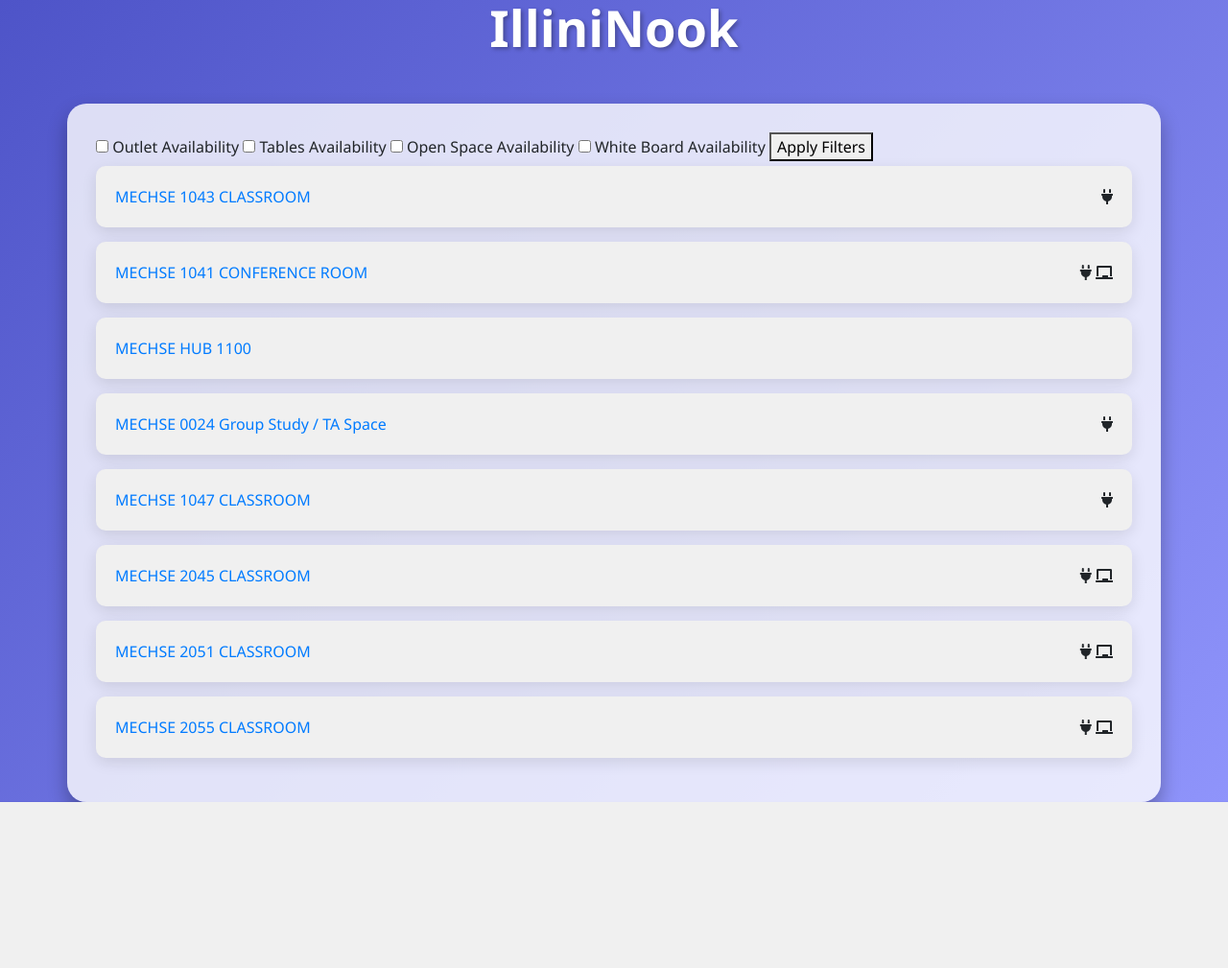
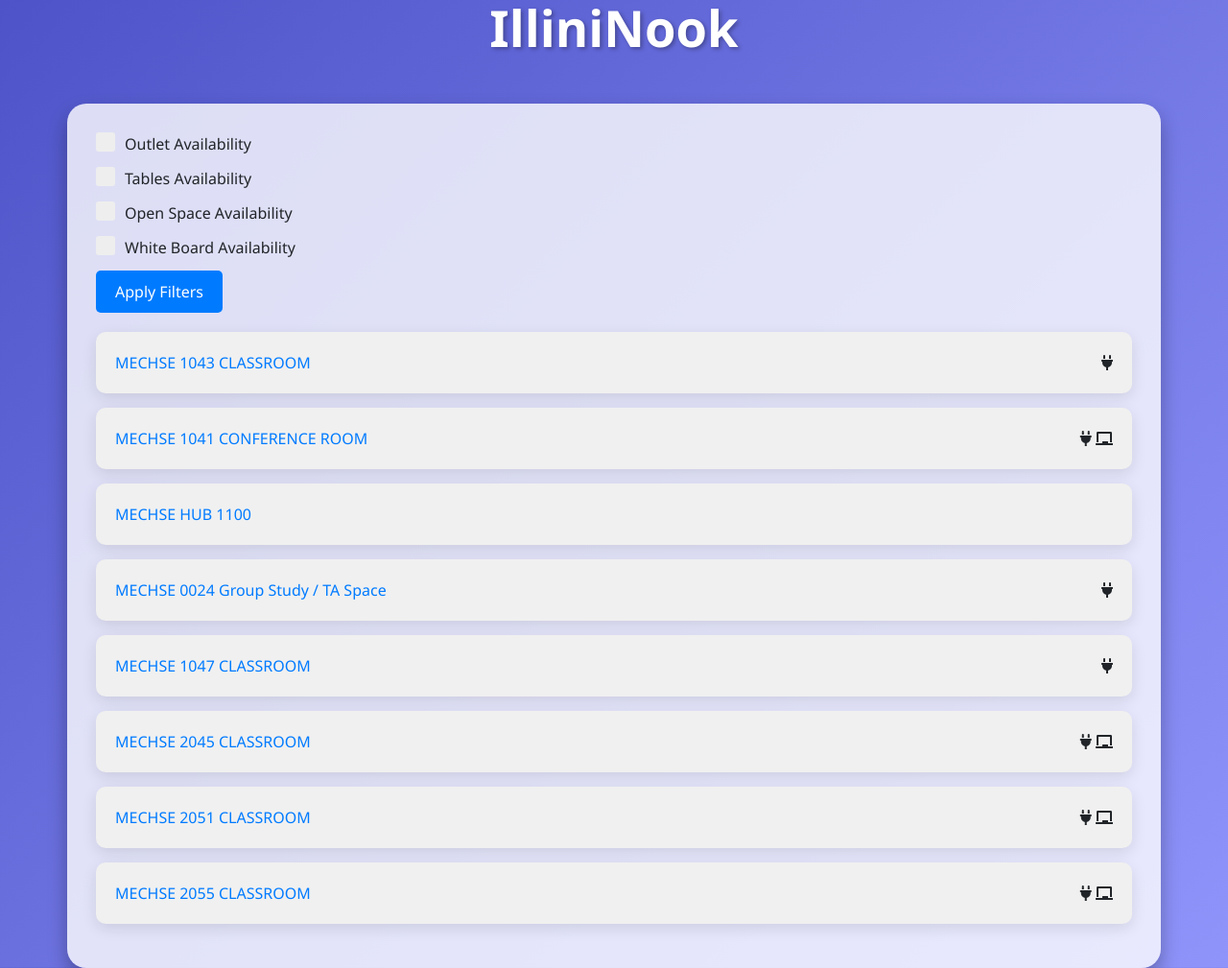
Before and after one commit to minyoung-21/hackillinois, a Django app: page /study_space_finder/ in a window 1280 px wide; the page is wider, and only the part inside the window is pictured. Shown: that part at 96% size. Before the commit the page ends 836 px from the top of that part, so only its background shows below. Run offline with Django 5.2, Linux system fonts and the light colour scheme; data comes from the database, SQL or seed files in the repository; some libraries are stand-ins or nearby versions.

Commit message:
checkbox UI

```diff
--- a/uiuc_study_space/study_space_finder/templates/list.html
+++ b/uiuc_study_space/study_space_finder/templates/list.html
@@ -2,12 +2,12 @@
 {% block title %} Study Spaces {% endblock %}
 
 {% block content %}
-<form method="GET" action="{% url 'list_view' %}">
-    <label><input type="checkbox" name="outlet_availability"> Outlet Availability</label>
-    <label><input type="checkbox" name="tables_availability"> Tables Availability</label>
-    <label><input type="checkbox" name="open_space_availability"> Open Space Availability</label>
-    <label><input type="checkbox" name="white_board_availability"> White Board Availability</label>
-    <button type="submit">Apply Filters</button>
+<form method="GET" action="{% url 'list_view' %}" class="filter-form">
+    <label class="checkbox-container"><input type="checkbox" name="outlet_availability" class="filter-checkbox"> Outlet Availability<span class="checkmark"></span></label>
+    <label class="checkbox-container"><input type="checkbox" name="tables_availability" class="filter-checkbox"> Tables Availability<span class="checkmark"></span></label>
+    <label class="checkbox-container"><input type="checkbox" name="open_space_availability" class="filter-checkbox"> Open Space Availability<span class="checkmark"></span></label>
+    <label class="checkbox-container"><input type="checkbox" name="white_board_availability" class="filter-checkbox"> White Board Availability<span class="checkmark"></span></label>
+    <button type="submit" class="filter-button">Apply Filters</button>
 </form>
     <ul>
         {% for room in room %}
--- a/uiuc_study_space/study_space_finder/templates/main.html
+++ b/uiuc_study_space/study_space_finder/templates/main.html
@@ -15,6 +15,59 @@
       .icon {
     margin-left: auto; /* Pushes the icon to the right */
 }
+.checkbox-container {
+    display: block;
+    position: relative;
+    padding-left: 30px;
+    margin-bottom: 12px;
+    cursor: pointer;
+    font-size: 16px;
+    user-select: none;
+}
+
+.checkbox-container input {
+    position: absolute;
+    opacity: 0;
+    cursor: pointer;
+}
+
+.checkmark {
+    position: absolute;
+    top: 0;
+    left: 0;
+    height: 20px;
+    width: 20px;
+    background-color: #eee;
+    border-radius: 3px;
+}
+
+.checkbox-container:hover input ~ .checkmark {
+    background-color: #ccc;
+}
+
+.checkbox-container input:checked ~ .checkmark {
+    background-color: #2196F3;
+}
+
+.checkmark:after {
+    content: "";
+    position: absolute;
+    display: none;
+}
+
+.checkbox-container input:checked ~ .checkmark:after {
+    display: block;
+}
+
+.checkbox-container .checkmark:after {
+    left: 7px;
+    top: 3px;
+    width: 5px;
+    height: 10px;
+    border: solid white;
+    border-width: 0 3px 3px 0;
+    transform: rotate(45deg);
+}
         /* Inline CSS */
         body {
   font-family: 'Segoe UI', Tahoma, Geneva, Verdana, sans-serif;
@@ -23,6 +76,28 @@
   overflow: auto; /* Changed from overflow: hidden; */
   background: linear-gradient(135deg, #4e54c8, #8f94fb);
   animation: gradientChange 10s ease-in-out infinite alternate;
+}
+.filter-form {
+    margin-bottom: 20px;
+}
+
+.filter-checkbox {
+    margin-right: 10px;
+    /* Add any other styles you want for the checkboxes */
+}
+
+.filter-button {
+    padding: 10px 20px;
+    background-color: #007bff;
+    color: #fff;
+    border: none;
+    border-radius: 5px;
+    cursor: pointer;
+    transition: background-color 0.3s ease;
+}
+
+.filter-button:hover {
+    background-color: #0056b3;
 }
 
 
```
